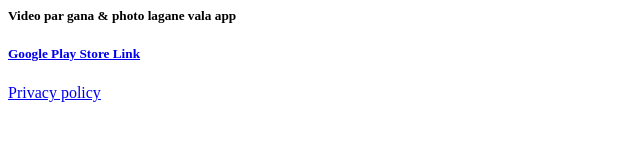
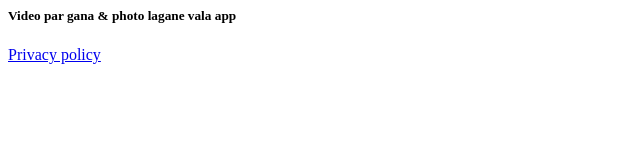
Before and after one commit to shlokaph01/shlokaph01.github.io, a plain HTML site: page index.html in a window 1280 px wide. Shown: the whole page, without its empty margins (0-640 px from the left). Drawn offline with Linux system fonts and the light colour scheme.

Commit message:
Update index.html

```diff
--- a/index.html
+++ b/index.html
@@ -2,7 +2,7 @@
 <body>
 
 <h5> Video par gana & photo lagane vala app</h5>
-<h5><a target="_blank" href="https://play.google.com/store/apps/details?id=com.gpinfo.weddinginvitationvideo">Google Play Store Link</a></h5>
+<!-- <h5><a target="_blank" href="https://play.google.com/store/apps/details?id=com.gpinfo.weddinginvitationvideo">Google Play Store Link</a></h5> -->
 
 <a style="margin-top:50px;" href="privacy-policy.html">Privacy policy</a>
 </body>
```
